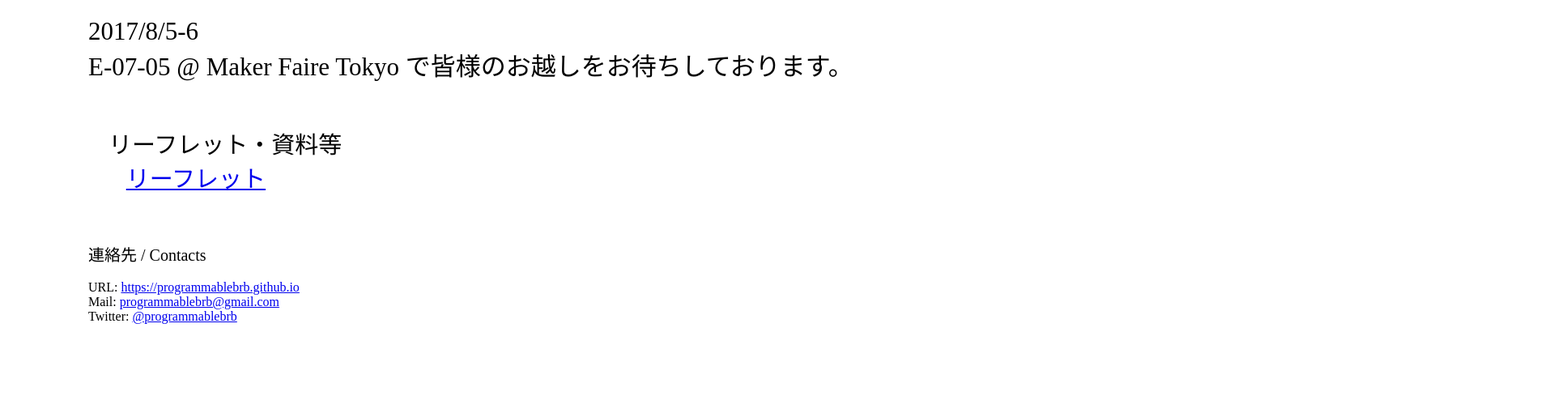
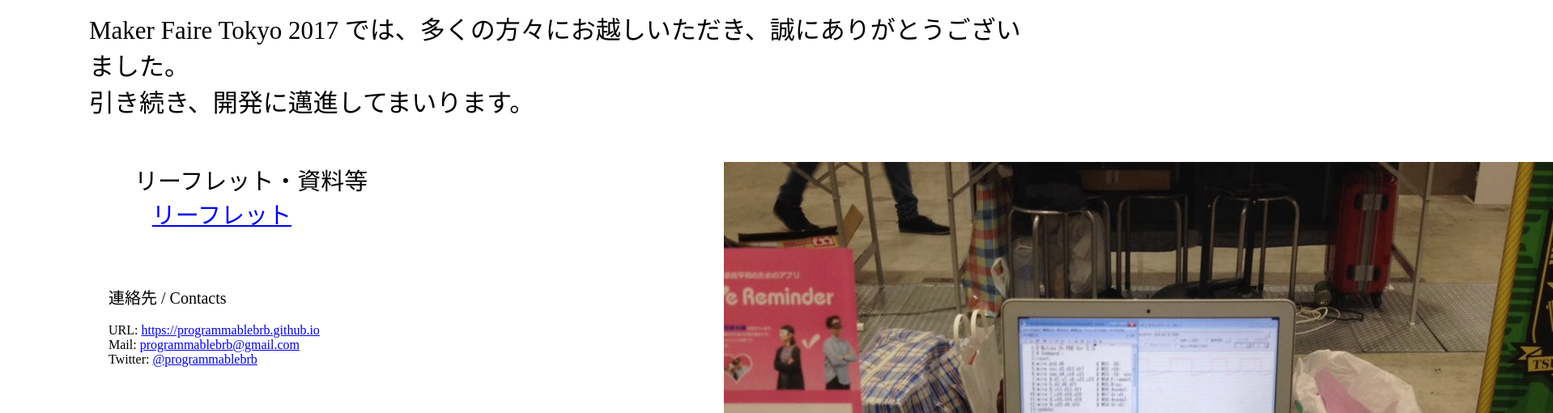
Before and after one commit to programmablebrb/programmablebrb.github.io, a plain HTML site: page index.html in a window 1280 px wide. Shown: the part 166-676 px from the top of the page at 81% size, 1918 px wide, since content can reach past the window. Drawn offline with Linux system fonts and the light colour scheme.

Commit message:
MFT終わったのでしゅうせい

```diff
--- a/index.html
+++ b/index.html
@@ -47,8 +47,8 @@ body {
 .gwd-p-1l5q {
     position: absolute;
     font-size: 31px;
-    left: 109px;
-    top: 187px;
+    left: 110px;
+    top: 178px;
 }
 .gwd-p-1qgx {
     position: absolute;
@@ -58,8 +58,8 @@ body {
     -webkit-transform-origin: -40px -474px 0px;
     -moz-transform-origin: -40px -474px 0px;
     font-size: 29px;
-    left: 134px;
-    top: 321px;
+    left: 166px;
+    top: 366px;
 }
 .gwd-p-6d5z {
     position: absolute;
@@ -71,16 +71,23 @@ body {
 }
 .gwd-p-ptfa {
     position: absolute;
-    left: 109px;
-    top: 465px;
     height: 139px;
     transform-origin: 9px -366px 0px;
     -webkit-transform-origin: 9px -366px 0px;
     -moz-transform-origin: 9px -366px 0px;
     width: 577px;
+    left: 134px;
+    top: 518px;
 }
 .gwd-span-1nn1 {
     font-size: 20px;
+}
+.gwd-img-16gf {
+    position: absolute;
+    width: 1024px;
+    height: 1024px;
+    left: 894px;
+    top: 366px;
 }</style>
 </head>
 
@@ -88,8 +95,9 @@ body {
   <p class="gwd-p-81mx">Programmable Breadboard<br>
 
   </p>
-  <p class="gwd-p-1l5q">2017/8/5-6<br>
-    E-07-05 @ Maker Faire Tokyo で皆様のお越しをお待ちしております。</p>
+  <p class="gwd-p-1l5q">Maker Faire Tokyo 2017 では、多くの方々にお越しいただき、誠にありがとうございました。<br>
+    引き続き、開発に邁進してまいります。
+  </p>
   <p class="gwd-p-1qgx">リーフレット・資料等<br>
     &nbsp;&nbsp;
     <a href="https://programmablebrb.github.io/documents/PBB_Leaflet20170806.pdf" class="">リーフレット</a><br>
@@ -109,6 +117,7 @@ body {
     Twitter: <a href="http://twitter.com/programmablebrb" class="">@programmablebrb</a><br>
 
   </p>
+  <img src="PBB.jpg" class="gwd-img-16gf">
 
 
 </body></html>
```
